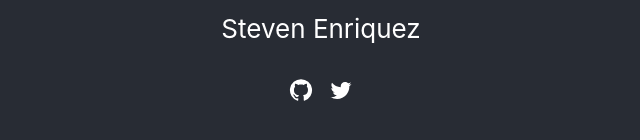
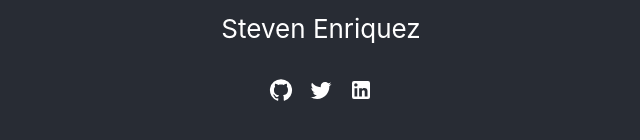
Before and after one commit to stevenenriquez/personal-site, a React (Create React App) app: page / in a window 1280 px wide. Shown: the part 512-652 px from the top of the page, without its empty margins (319-959 px from the left). Built offline with nearby package versions, Linux system fonts and the light colour scheme.

Commit message:
added linkedin social

```diff
--- a/src/components/SocialButtons/SocialButtons.js
+++ b/src/components/SocialButtons/SocialButtons.js
@@ -1,6 +1,8 @@
 import { IconButton } from '@mui/material';
 import GitHubIcon from '@mui/icons-material/GitHub';
 import TwitterIcon from '@mui/icons-material/Twitter';
+import LinkedInIcon from '@mui/icons-material/LinkedIn';
+
 import css from './SocialButtons.css';
 
 const SocialButtons = () => {
@@ -14,6 +16,11 @@ const SocialButtons = () => {
             name: 'Twitter',
             link: 'https://www.twitter.com/thatdevsteven',
             icon: <TwitterIcon />
+        },
+        {
+            name: 'LinkedIn',
+            link: 'https://www.linkedin.com/in/stevenenriquez',
+            icon: <LinkedInIcon />
         }
     ];
 
```
